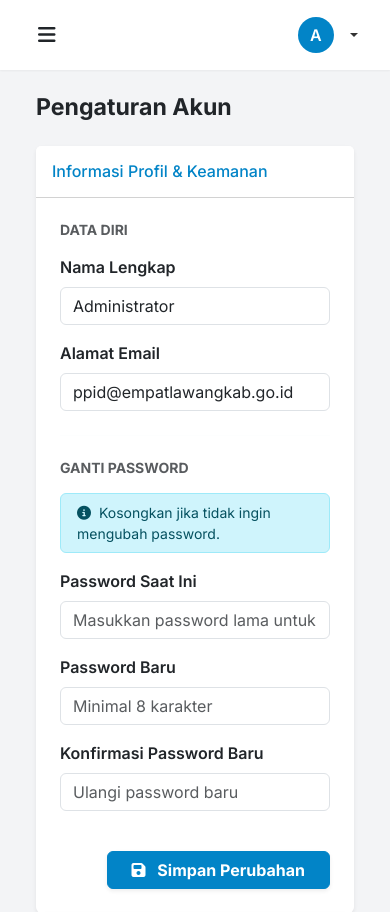
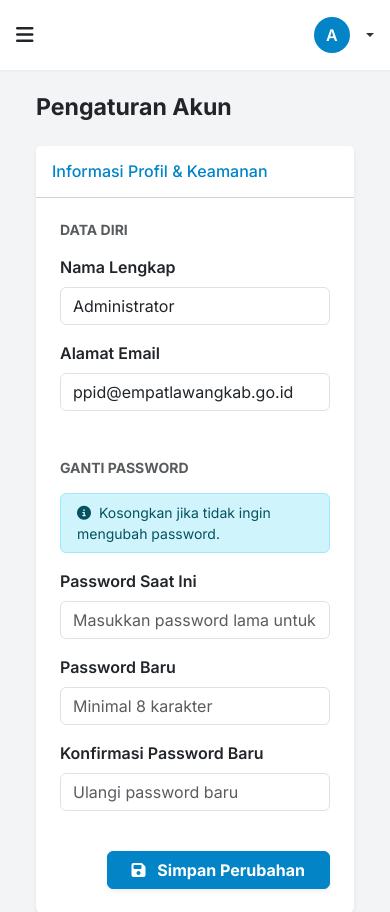
Before and after one commit to rhd4199/ppid_empatlawang_demo, a Laravel app: page /admin/akun in a window 390 px wide. Shown: the top 912 px of the page. Run offline with Laravel 12, Linux system fonts and the light colour scheme; a user stored in the database is signed in; data comes from the database, SQL or seed files in the repository; parts of the project's set-up code (start-up, migrations or seed data) failed here and were passed over.

Commit message:
Fix admin layout on phone screens
- Bigger tap area for the sidebar toggle button
- Use dynamic viewport height so the last sidebar items are reachable
- Less header padding below lg

Co-Authored-By: LarikaAI <agent@larika.id>

```diff
--- a/resources/views/layouts/admin.blade.php
+++ b/resources/views/layouts/admin.blade.php
@@ -66,6 +66,7 @@
         .sidebar {
             width: var(--sidebar-width);
             height: 100vh;
+            height: 100dvh;
             position: fixed;
             top: 0;
             left: 0;
@@ -163,6 +164,8 @@
             border: none;
             font-size: 1.25rem;
             color: var(--text-dark);
+            padding: 0.5rem 0.75rem;
+            margin-left: -0.75rem;
         }
 
         .user-dropdown .dropdown-toggle {
@@ -197,6 +200,7 @@
                 margin-left: 0;
                 width: 100%;
             }
+            .top-header { padding: 0 1rem; }
             .header-toggle {
                 display: block;
             }
```
